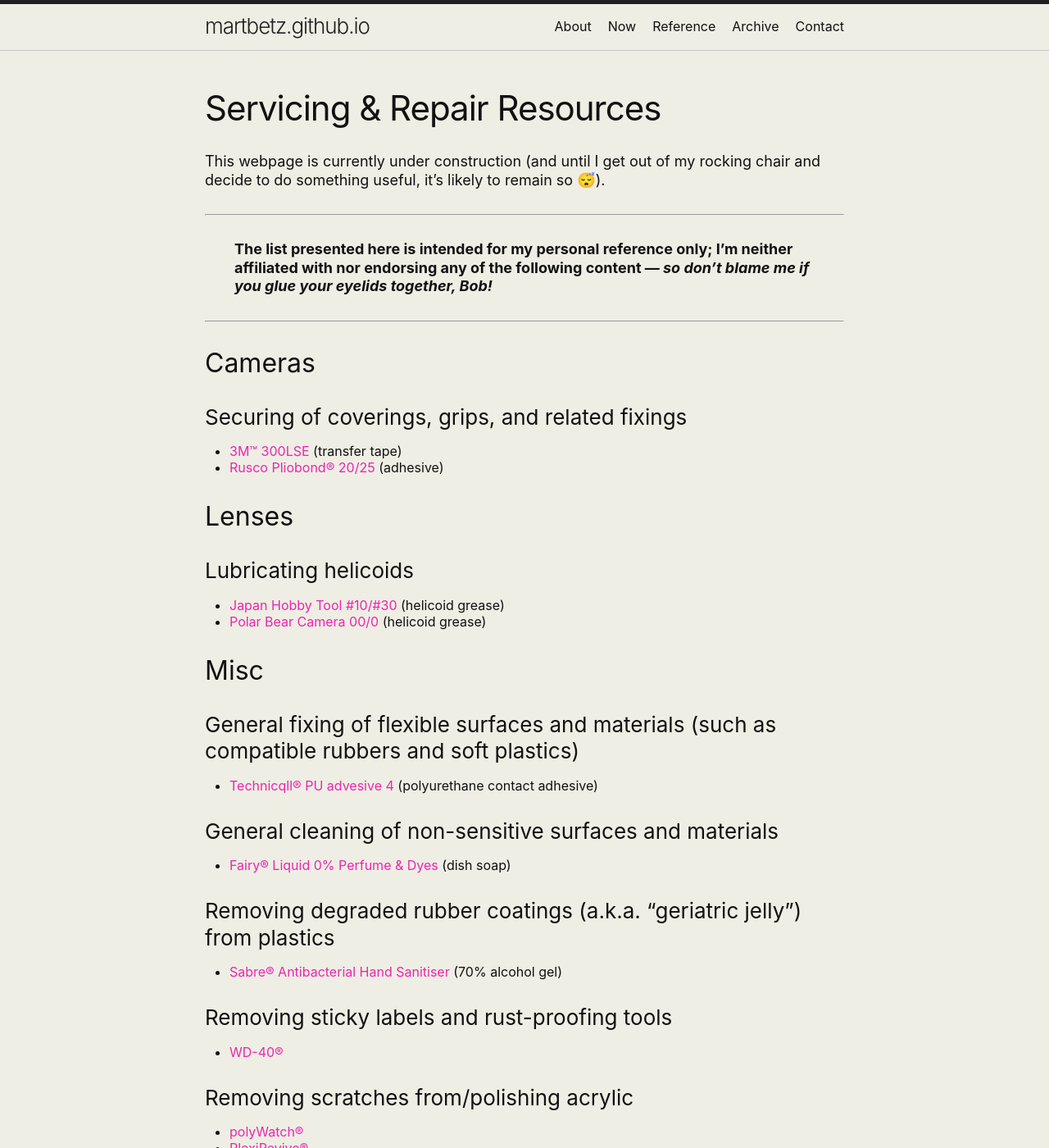
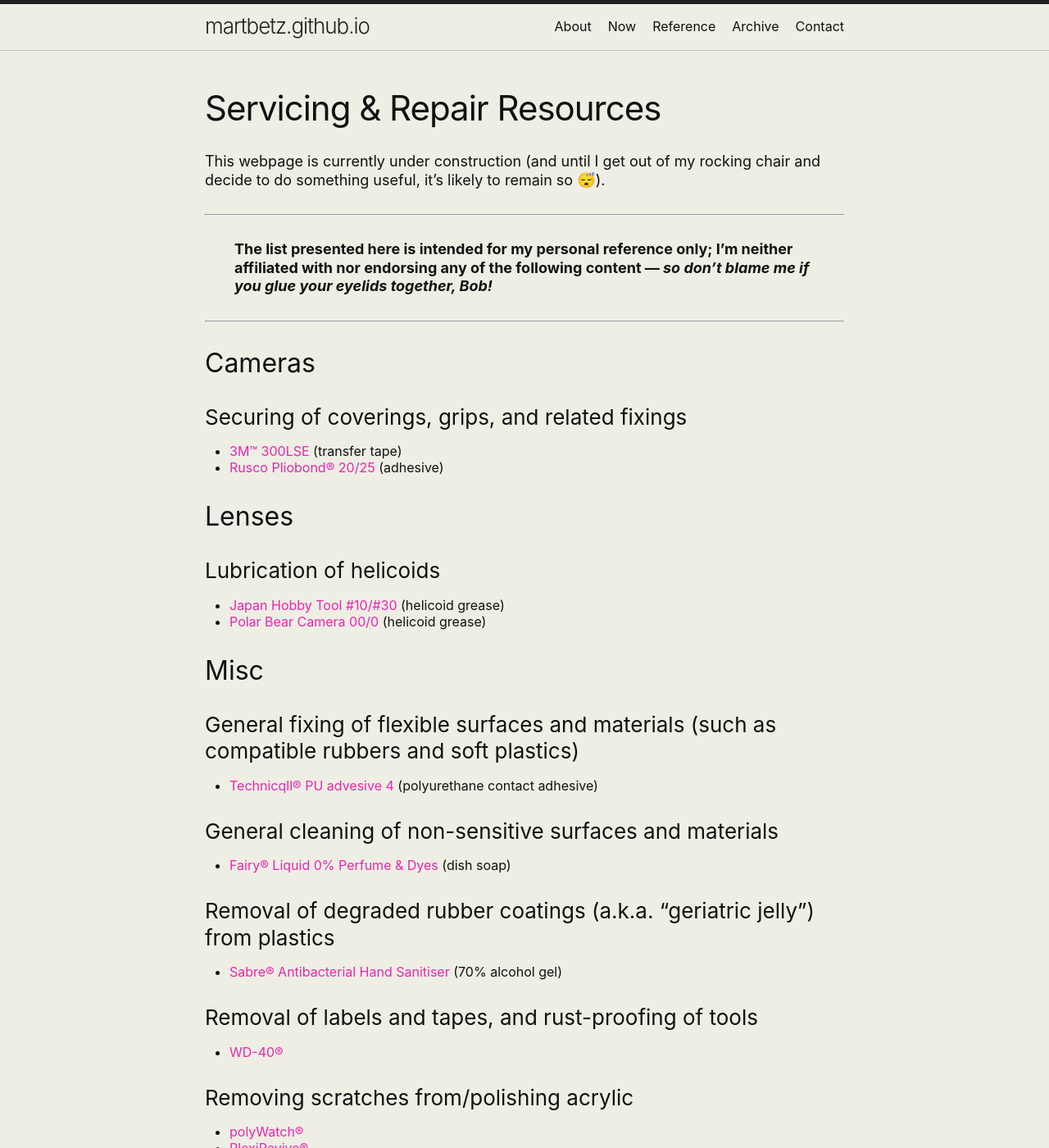
Before and after one commit to martbetz/martbetz.github.io, a Jekyll site: the page built from servicing-and-repair-resources.html, in a window 1280 px wide and 1400 px high. Shown: the whole window at 82% size. Built offline with Jekyll 4.4.1, drawn with Linux system fonts in a browser that asks for light colours.

Commit message:
Update servicing-and-repair-resources.html

```diff
--- a/servicing-and-repair-resources.html
+++ b/servicing-and-repair-resources.html
@@ -27,7 +27,7 @@
 
 <div id="lensrep">
 <h2> Lenses </h2>
-<h3>Lubricating helicoids</h3>
+<h3> Lubrication of helicoids</h3>
 <ul>
 <li><a href="https://japanhobbytool.com/products/hg">Japan Hobby Tool #10/#30</a> (helicoid grease)</li>
 <li><a href="https://polarbearcamera.com/products/helicoid-lube-damper-grease-for-lenses">Polar Bear Camera 00/0</a> (helicoid grease)</li>
@@ -40,7 +40,7 @@
 
 <div id="genrep">
 <h2> Misc </h2>
-<h3>General fixing of flexible surfaces and materials (such as compatible rubbers and soft plastics)</h3>
+<h3> General fixing of flexible surfaces and materials (such as compatible rubbers and soft plastics)</h3>
 <ul>
 <li><a href="https://technicqll.pl/en/?s=shoe">Technicqll® PU advesive 4</a> (polyurethane contact adhesive)</li>
 </ul>
@@ -48,11 +48,11 @@
 <ul>
 <li><a href="https://www.onlinepoundstore.co.uk/product/fairy-washing-up-liquid-0-perfume-dyes-450ml/">Fairy® Liquid 0% Perfume & Dyes</a> (dish soap)</li>
 </ul>
-<h3>Removing degraded rubber coatings (a.k.a. “geriatric jelly”) from plastics</h3>
+<h3> Removal of degraded rubber coatings (a.k.a. “geriatric jelly”) from plastics</h3>
 <ul>
 <li><a href="https://home.bargains/product/l18821/sabre-antibacterial-hand-sanitiser-24-x-500ml">Sabre® Antibacterial Hand Sanitiser</a> (70% alcohol gel)</li>
 </ul>
-<h3>Removing sticky labels and rust-proofing tools</h3>
+<h3> Removal of labels and tapes, and rust-proofing of tools</h3>
 <ul>
 <li><a href="https://wd40.co.uk/product/wd-40-multi-use-product-original/">WD-40®</a></li>
 </ul>
```
